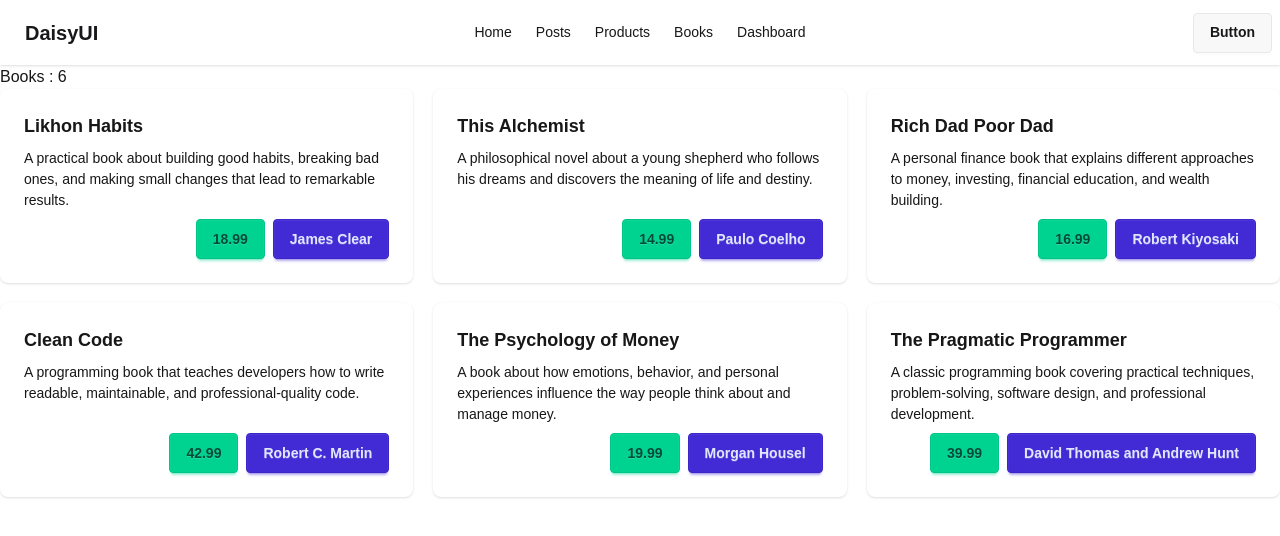
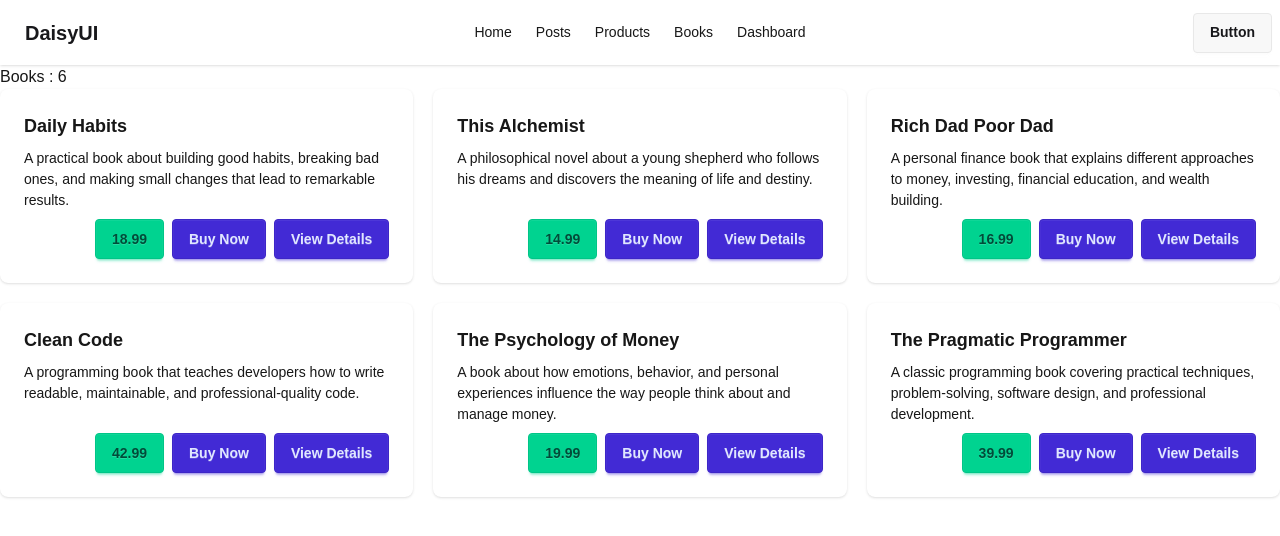
Before and after one commit to Likhon-25/m35-nextjs-data-caching, a Next.js app: page /books in a window 1280 px wide. Shown: the top 536 px of the page. Built offline with nearby package versions, Linux system fonts and the light colour scheme; data requests are answered from the project's data file.

Commit message:
generateStaticParams (Dynamic Pages Optimization)

```diff
--- a/db.json
+++ b/db.json
@@ -59,7 +59,7 @@
   "books": [
     {
       "id": 1,
-      "name": "Likhon Habits",
+      "name": "Daily Habits",
       "price": 18.99,
       "category": "Self-Help",
       "author": "James Clear",
--- /dev/null
+++ b/src/app/books/[bookId]/page.jsx
@@ -0,0 +1,25 @@
+import React from "react";
+
+const generateStaticParams = async () => {
+  const res = await fetch("http://localhost:5000/books");
+  const books = await res.json();
+
+  return
+};
+const BookDetailPage = async ({ params }) => {
+  const { bookId } = await params;
+  const res = await fetch(`http://localhost:5000/books/${bookId}`);
+  const book = await res.json();
+
+  return (
+    <div>
+      <h2>Book Details</h2>
+      <h3>Title: {book.name}</h3>
+      <p>Discription: {book.description}</p>
+      <p>Author: {book.author}</p>
+      <p>Price: {book.price}</p>
+    </div>
+  );
+};
+
+export default BookDetailPage;
--- a/src/app/books/page.jsx
+++ b/src/app/books/page.jsx
@@ -1,25 +1,25 @@
-import React from 'react';
-import BookCard from '../components/BookCard';
+import React from "react";
+import BookCard from "../components/BookCard";
 
-const getBooks = async() =>{
-    const res = await fetch('http://localhost:5000/books',
-        // {cache:'force-cache'}
-        {next: {revalidate: 10}}
-    )
-    if(!res.ok){
-        throw new Error("Failed to fetch books")
+const getBooks = async () => {
+  const res = await fetch("http://localhost:5000/books", {
+    next: { revalidate: 1 },
+  });
+
+  if (!res.ok) {
+    throw new Error("Failed to fetch books");
   }
-    return res.json()
-}
-const BooksPage =async () => {
-    const books = await getBooks()
+  return res.json();
+};
+const BooksPage = async () => {
+  const books = await getBooks();
   return (
     <div>
       <h2>Books : {books.length}</h2>
-            <div className='grid grid-cols-3 gap-5 '>
-                {
-                books.map(book => <BookCard key={book.id} book={book} /> )
-            }
+      <div className="grid grid-cols-3 gap-5 ">
+        {books.map((book) => (
+          <BookCard key={book.id} book={book} />
+        ))}
       </div>
     </div>
   );
--- a/src/app/components/BookCard.jsx
+++ b/src/app/components/BookCard.jsx
@@ -1,23 +1,23 @@
-import React from 'react';
+import Link from "next/link";
+import React from "react";
 
-const BookCard = ({book}) => {
-
-    const {name, price,description, author} = book
-    return (
-        <div className="card bg-base-100 shadow-sm">
+const BookCard = ({ book }) => {
+  const { id, name, price, description, author } = book;
+  return (
+    <div className="card bg-base-100 shadow-sm">
       <div className="card-body">
         <h2 className="card-title">{name}</h2>
-        <p>
-          {description}
-        </p>
+        <p>{description}</p>
         <div className="card-actions justify-end">
           <button className="btn btn-success">{price}</button>
-          <button className="btn btn-primary">{author}</button>
-
+          <button className="btn btn-primary">Buy Now</button>
+          <Link href={`/books/${id}`}>
+            <button className="btn btn-primary">View Details</button>
+          </Link>
         </div>
       </div>
     </div>
-    );
+  );
 };
 
 export default BookCard;
```
Lines whose indentation alone changed are shown as unchanged.
